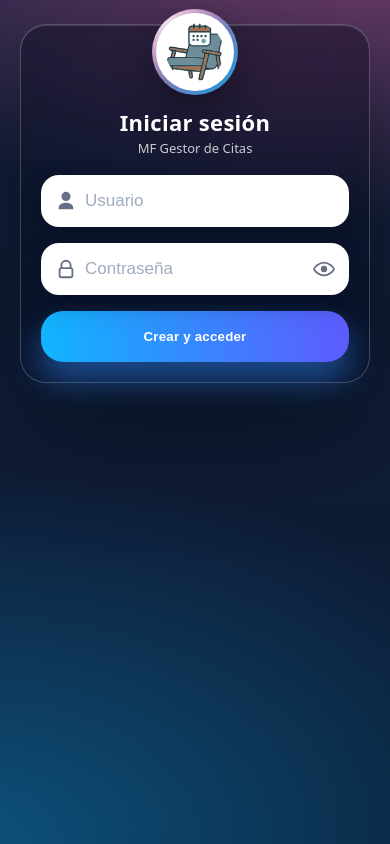
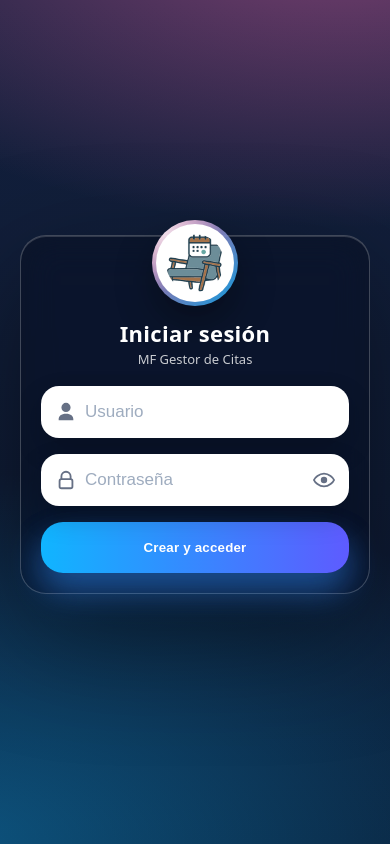
Before and after one commit to Alemar07/pwa-psitime, a plain HTML site: page index.html in a window 390 px wide. Drawn offline with Linux system fonts and the light colour scheme.

Commit message:
Add files via upload

```diff
--- a/index.html
+++ b/index.html
@@ -907,11 +907,6 @@
 		height: 100svh;
 		overflow: hidden;
 	  }
-	  body.login-mode,
-	  body.setup-mode{
-		height: 100svh;
-		overflow: hidden;
-	  }
 	  .card{
 		position: fixed;
 		inset: 0;
@@ -921,7 +916,9 @@
 	  .main{
 		flex: 1 1 auto;
 		min-height: 0;
-		overflow: hidden;
+		overflow: auto;
+		-webkit-overflow-scrolling: touch;
+		padding-bottom: calc(88px + env(safe-area-inset-bottom)) !important;
 	  }
 
 	  /* 2) Barra inferior realmente fija y pegada al borde */
@@ -969,12 +966,7 @@
 		display: grid;
 		place-items: center;
 	  }
-	  #loginView .login-hero,
-	  #setupView .login-hero{
-		height: 100%;        /* en vez de min-height */
-		min-height: 0;
-		padding: 24px 20px calc(20px + env(safe-area-inset-bottom));
-	  }
+
 
 	}
 
@@ -987,20 +979,6 @@
 		#bottomNav.bottom-nav::after{
 		  bottom: calc(-1 * constant(safe-area-inset-bottom));
 		  height: constant(safe-area-inset-bottom);
-		}
-	  }
-	}
-
-	@supports (-webkit-touch-callout: none){
-	  @media (display-mode: standalone){
-		body.login-mode,
-		body.setup-mode{ height: 100svh; overflow: hidden; }
-
-		#loginView .login-hero,
-		#setupView .login-hero{
-		  height: 100%;
-		  min-height: 0;
-		  padding-bottom: calc(20px + env(safe-area-inset-bottom));
 		}
 	  }
 	}
```
